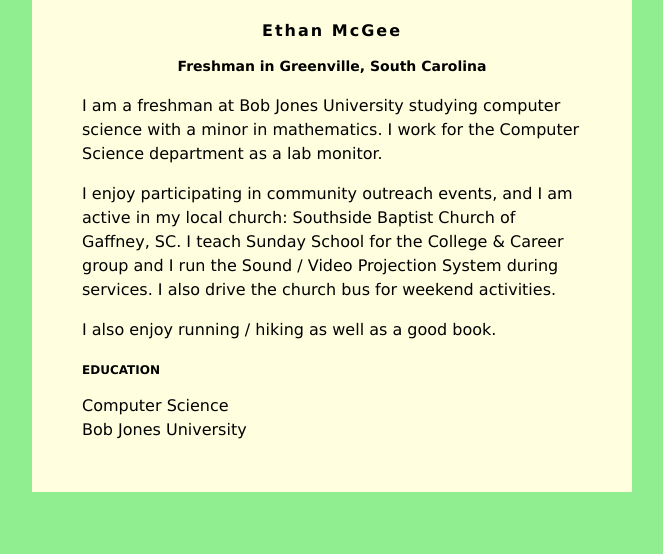
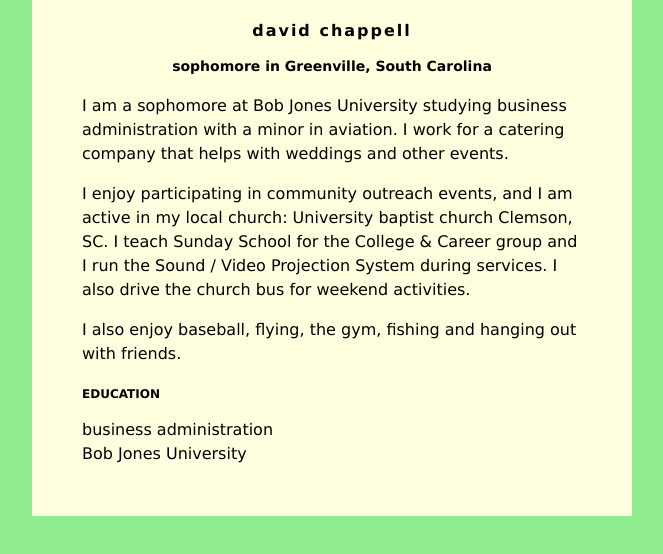
Before and after one commit to deltakilocharlie/deltakilocharlie.github.io, a plain HTML site: page index.html in a window 1280 px wide. Shown: the whole page, without its empty margins (308-971 px from the left). Drawn offline with Linux system fonts and the light colour scheme.

Commit message:
Update index.html

```diff
--- a/index.html
+++ b/index.html
@@ -30,24 +30,23 @@ h3 {
 </head>
 <body>
  <div id="content">
- <h1>Ethan McGee</h1>
- <h2>Freshman in Greenville, South Carolina</h2>
+ <h1>david chappell</h1>
+ <h2>sophomore in Greenville, South Carolina</h2>
 
- <p>I am a freshman at Bob Jones University studying computer science with a
-minor in mathematics. I work for the Computer Science department as a lab
-monitor.</p>
+ <p>I am a sophomore at Bob Jones University studying business administration with a
+minor in aviation. I work for a catering company that helps with weddings and other events.</p>
  <p>
  I enjoy participating in community outreach events, and I am active in my
-local church: Southside Baptist Church of Gaffney, SC. I teach Sunday School for the
+local church: University baptist church Clemson, SC. I teach Sunday School for the
 College &amp; Career group and I run the Sound / Video Projection System during
 services. I also drive the church bus for weekend activities.
  </p>
  <p>
- I also enjoy running / hiking as well as a good book.
+ I also enjoy baseball, flying, the gym, fishing and hanging out with friends.
  </p>
 
  <h3>EDUCATION</h3>
- Computer Science<br />
+ business administration<br />
  Bob Jones University
  </div>
 
```
